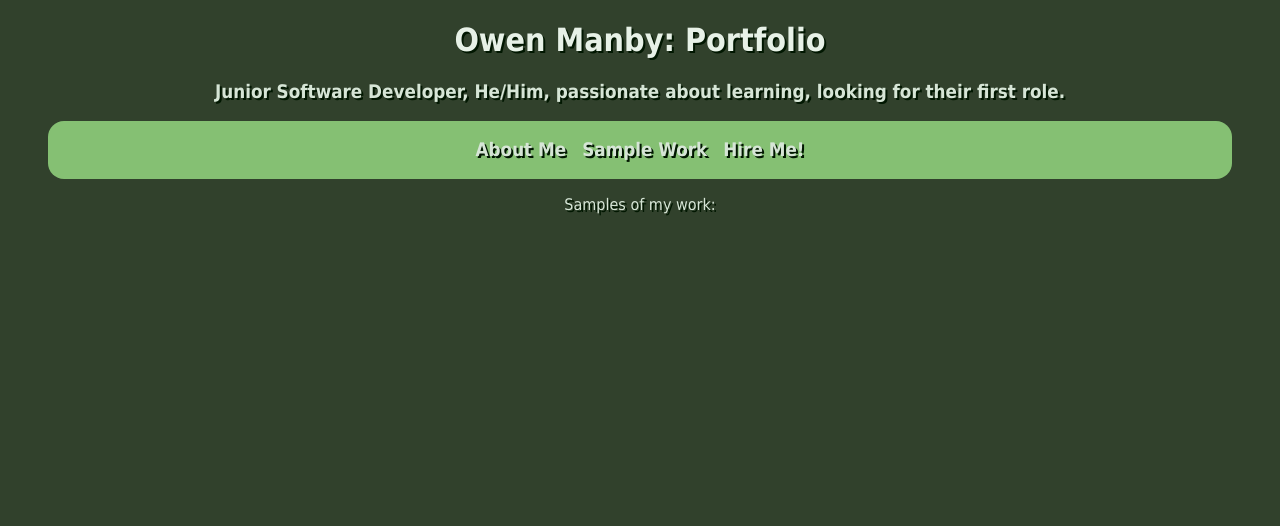
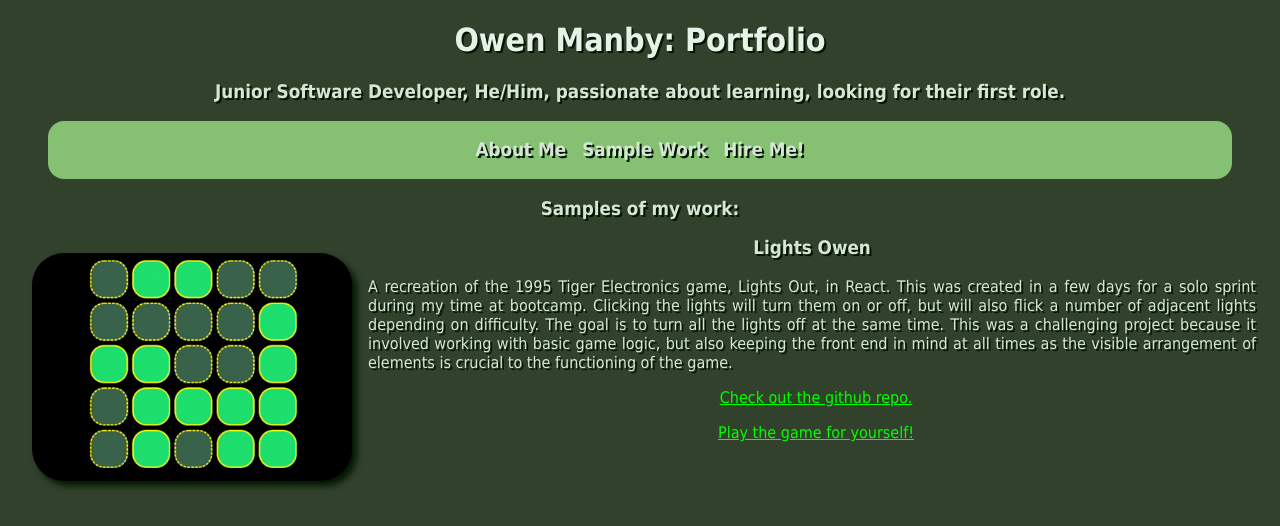
Before and after one commit to OwenPortfolio/OwenPortfolio.github.io, a React (Create React App) app: page / in a window 1280 px wide. Both pictures are taken after a click on the element "Sample Work". Shown: the top 526 px of the page. Built offline with nearby package versions, Linux system fonts and the light colour scheme.

Commit message:
update samples page and coordinate styling

```diff
--- a/src/App.css
+++ b/src/App.css
@@ -13,10 +13,6 @@
   }
 }
 
-.App-link {
-  color: #61dafb;
-}
-
 @keyframes App-logo-spin {
   from {
     transform: rotate(0deg);
--- a/src/components/About.jsx
+++ b/src/components/About.jsx
@@ -4,7 +4,7 @@ const About = ()=> {
     return (
         <>
         <div className='About'>
-            <img id='profilePic' src={profilePic} alt='portrait photo of a bald man with beard and glasses'></img>
+            <img className='pictures' id='profilePic' src={profilePic} alt='portrait photo of a bald man with beard and glasses'></img>
             <h3>Who am I?</h3>
             <p>Hi, my name is Owen and I am looking for my first junior software developer role.
                 In April 2022 I was accepted on to the Northcoders Skills Bootcamp as part of their excellence scholarship and began training as a full stack developer.
--- a/src/components/Hire.jsx
+++ b/src/components/Hire.jsx
@@ -2,7 +2,9 @@ const Hire = () => {
     return (
         <>
         <div className='Hire'>
-            <p>Hire Me!</p>
+            <h3>Hire Me!</h3>
+            <p>I am currently looking for a junior or entry level position as a software developer. If you like what you see in this portfolio and would like you hire me   <a href='https://www.linkedin.com/in/owen-m-9b451314/'>you can contact me via my LinkedIn here.</a></p>
+
         </div>
         </>
     )
--- a/src/components/Samples.jsx
+++ b/src/components/Samples.jsx
@@ -1,8 +1,17 @@
+import lights from '../images/lights.gif';
+
+
 const Samples = () =>{
     return (
         <>
         <div className='Samples'>
-            <p>Samples of my work:</p>
+            <h3>Samples of my work:</h3>
+            <img className='pictures' id='lightsPic' src={lights} alt='an animation of the games lights out being played'></img>
+            <h3>Lights Owen</h3>
+            <p>A recreation of the 1995 Tiger Electronics game, Lights Out, in React. This was created in a few days for a solo sprint during my time at bootcamp. Clicking the lights will turn them on or off, but will also flick a number of adjacent lights depending on difficulty. The goal is to turn all the lights off at the same time. This was a challenging project because it involved working with basic game logic, but also keeping the front end in mind at all times as the visible arrangement of elements is crucial to the functioning of the game.</p>
+            <a href='https://github.com/OwenPortfolio/lights-out'>Check out the github repo.</a>
+            <p></p>
+            <a href='https://lights-owen.herokuapp.com/'>Play the game for yourself!</a>
         </div>
         </>
     )
--- a/src/index.css
+++ b/src/index.css
@@ -26,8 +26,11 @@ h3 {
   margin-right: 0.5rem;
   text-shadow: 2px 2px rgb(1, 23, 1)
 }
-
+a {
+  color:rgb(0, 255, 0);
+}
 p {
+  text-align: justify;
   color: rgb(214, 229, 214);
   margin-left: 0.5rem;
   margin-right: 0.5rem;
@@ -42,6 +45,18 @@ p {
   filter: drop-shadow(5px 5px 3px rgb(1, 23, 1))
 }
 
+#lightsPic{
+  float:left;
+  border-radius: 2rem;
+  margin: 1rem;
+  max-width: 20rem;
+  filter: drop-shadow(5px 5px 3px rgb(1, 23, 1))
+}
+
+.About {
+  margin: 2rem;
+}
+
 code {
   font-family: source-code-pro, Menlo, Monaco, Consolas, 'Courier New',
     monospace;
```
Also changed, not shown: src/images/lights.gif (added).
